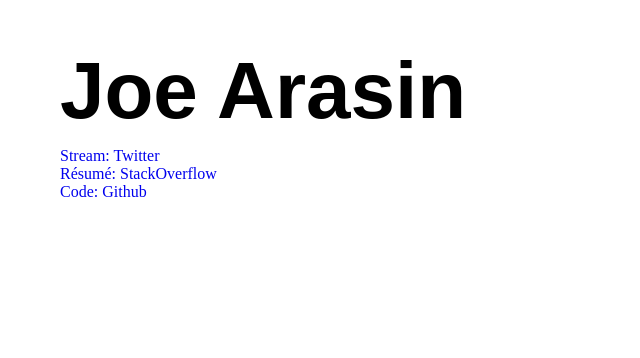
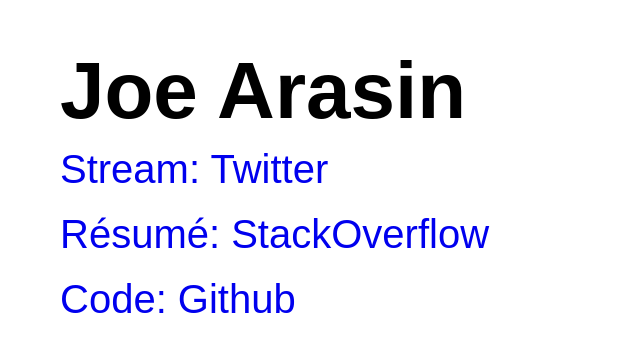
Before and after one commit to joearasin/joearasin.github.io, a plain HTML site: page index.html in a window 1280 px wide. Shown: the part 415-773 px from the top of the page, without its empty margins (0-640 px from the left). Drawn offline with Linux system fonts and the light colour scheme.

Commit message:
Fixed CSS Bug

```diff
--- a/index.html
+++ b/index.html
@@ -41,7 +41,7 @@ try{Typekit.load();}catch(e){}
       font-family: "poster-1","poster-2",sans-serif;
       font-size: 80px;
     }
-    #container2 li {
+    li {
       font-family: "poster-1","poster-2",sans-serif;
       font-size: 40px;
       margin-bottom: 20px;
```
